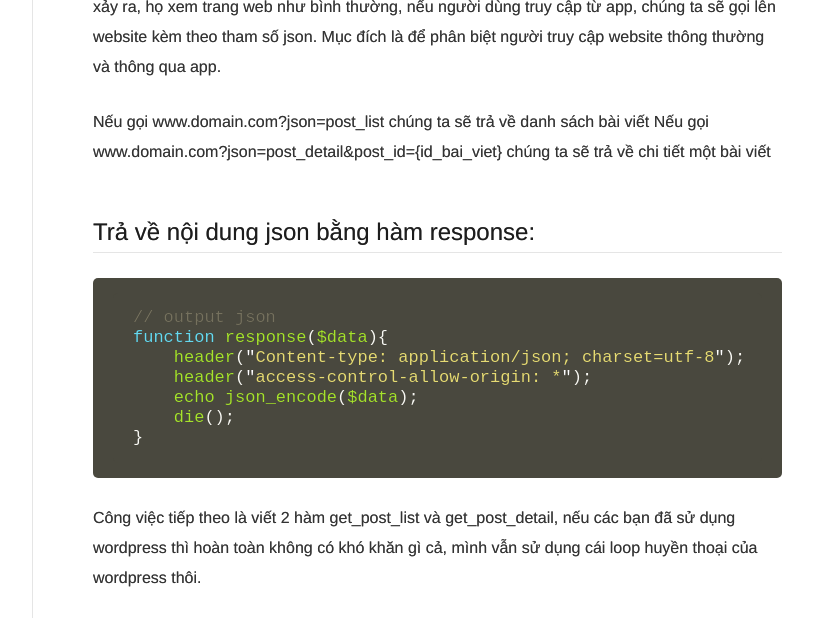
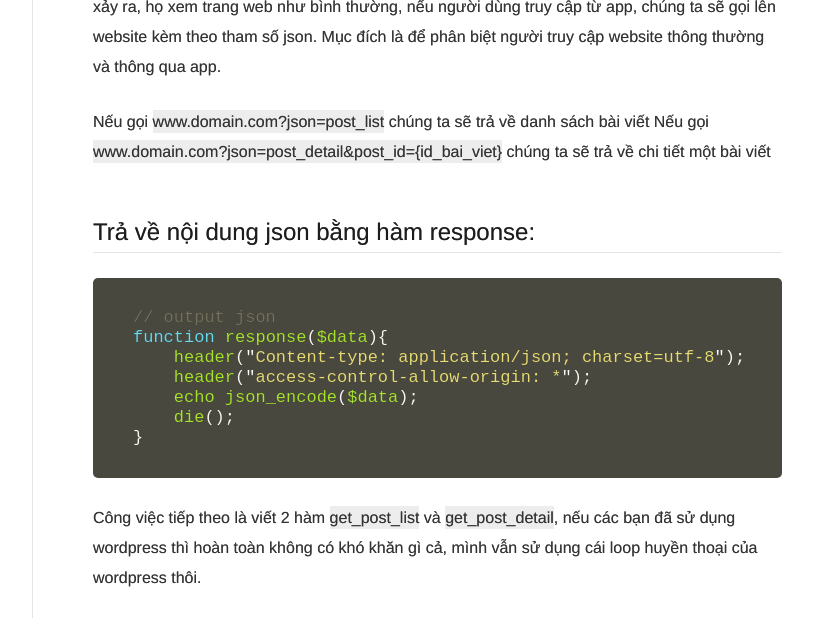
Before and after one commit to nguyentest/laptrinhcuocsong, a Jekyll site: the page built from _posts/2017-03-29-wordpress-mobile-app-su-dung-wordpress-lam-backend.md, in a window 1280 px wide and 900 px high, scrolled down 2815 px. Shown: the part 147-765 px from the top of the window, without its empty margins (358-1171 px from the left). Built offline with Jekyll 4.4.1, drawn with Linux system fonts in a browser that asks for light colours; some of the changed text lies outside the part shown.

````diff
--- a/_posts/2017-03-29-wordpress-mobile-app-su-dung-wordpress-lam-backend.md
+++ b/_posts/2017-03-29-wordpress-mobile-app-su-dung-wordpress-lam-backend.md
@@ -8,7 +8,7 @@ Trong series này mình sẽ cùng các bạn lập trình ứng dụng mobile (
 
 App mobile của chúng ta sẽ bao gồm 2 phần:
 
-- **Backend**: Làm công việc xử lý lưu trữ dữ liệu, trả về dữ liệu cho client. Trong series này chúng ta sẽ lập trình một plugin cho website wordpress để làm backend. Plugin này mình đã hoàn thành và đặt tên là "Open hybrid", bạn có thể tải về trên wordpress store tại đây hoặc tìm "Open hybrid" trong trang quản trị wordpress.
+- **Backend**: Làm công việc xử lý lưu trữ dữ liệu, trả về dữ liệu cho client. Trong series này chúng ta sẽ lập trình một plugin cho website wordpress để làm backend. Plugin này mình đã hoàn thành và đặt tên là "Open hybrid", bạn có thể tải về trên wordpress store [tại đây](https://wordpress.org/plugins/open-hybrid/) hoặc tìm "Open hybrid" trong trang quản trị wordpress.
 
 - **Frontend**: Chính là cái app cài trên điện thoại hay máy tính bảng, nhận dữ liệu từ backend và hiển thị ra cho người dùng. Do mình không biết lập trình android, ios, nên mình sẽ làm hybrid app bằng phonegap.
 
@@ -82,8 +82,8 @@ function process_request(){
 
 Ở đoạn code trên, nếu người dùng truy cập www.domain.com thì coi như không có chuyện gì xảy ra, họ xem trang web như bình thường, nếu người dùng truy cập từ app, chúng ta sẽ gọi lên website kèm theo tham số json. Mục đích là để phân biệt người truy cập website thông thường và thông qua app.
 
-Nếu gọi www.domain.com?json=post_list chúng ta sẽ trả về danh sách bài viết
-Nếu gọi www.domain.com?json=post_detail&post_id={id_bai_viet} chúng ta sẽ trả về chi tiết một bài viết
+Nếu gọi `www.domain.com?json=post_list` chúng ta sẽ trả về danh sách bài viết
+Nếu gọi `www.domain.com?json=post_detail&post_id={id_bai_viet}` chúng ta sẽ trả về chi tiết một bài viết
 
 ## Trả về nội dung json bằng hàm response:
 
@@ -97,7 +97,7 @@ function response($data){
 }
 ```
 
-Công việc tiếp theo là viết 2 hàm get_post_list và get_post_detail, nếu các bạn đã sử dụng wordpress thì hoàn toàn không có khó khăn gì cả, mình vẫn sử dụng cái loop huyền thoại của wordpress thôi.
+Công việc tiếp theo là viết 2 hàm `get_post_list` và `get_post_detail`, nếu các bạn đã sử dụng wordpress thì hoàn toàn không có khó khăn gì cả, mình vẫn sử dụng cái loop huyền thoại của wordpress thôi.
 
 ```javascript
 // Get post list
````
